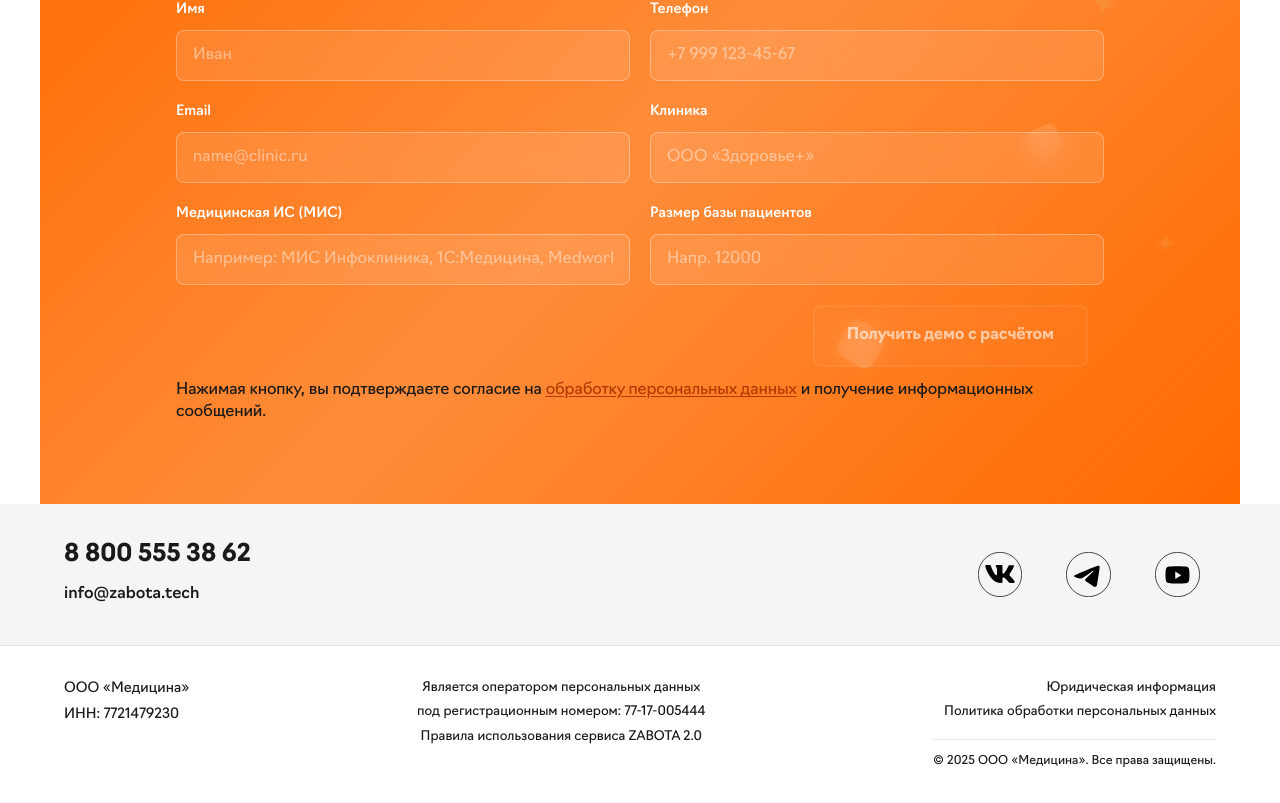
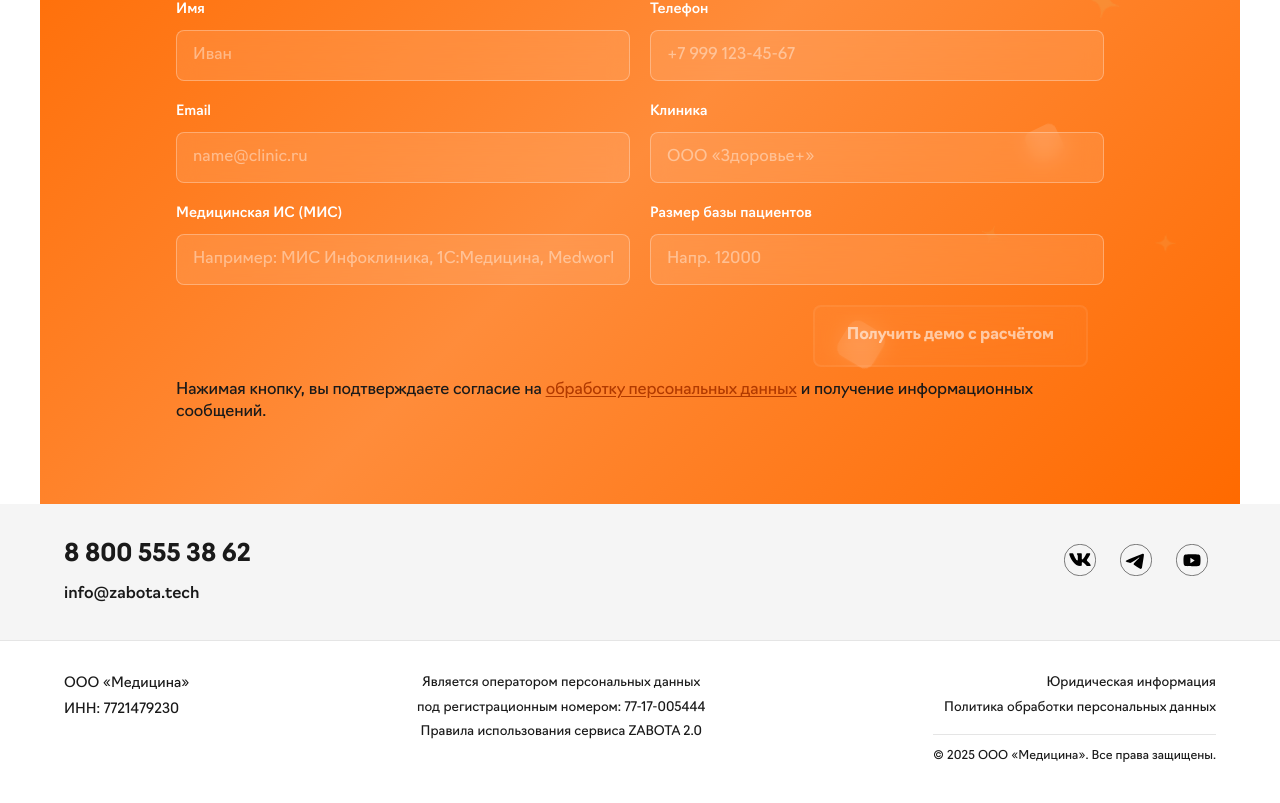
Before and after one commit to pilipenkosv-droid/zbt-calculator-v5.3, a React (Vite) app: page / in a window 1280 px wide. Shown: the part 4225-5028 px from the top of the page. Built offline with nearby package versions, Linux system fonts and the light colour scheme.

Commit message:
ИСПРАВЛЕНО: Уменьшены иконки соц сетей и оптимизированы отступы для лучшего размещения

```diff
--- a/src/App.css
+++ b/src/App.css
@@ -52,14 +52,14 @@
 
 .footer-social {
   display: flex;
-  gap: 12px;
+  gap: 8px; /* Уменьшено с 12px до 8px */
 }
 
 .social-link {
   display: flex;
   align-items: center;
   justify-content: center;
-  padding: 16px;
+  padding: 8px; /* Уменьшено с 16px до 8px */
   text-decoration: none;
   transition: all 0.2s ease;
 }
@@ -69,8 +69,8 @@
 }
 
 .social-icon {
-  width: 44.8px; /* Уменьшено на 30% (64px * 0.7 = 44.8px) */
-  height: 44.8px; /* Уменьшено на 30% (64px * 0.7 = 44.8px) */
+  width: 32px; /* Уменьшено до 32px для лучшего размещения */
+  height: 32px; /* Уменьшено до 32px для лучшего размещения */
   object-fit: contain;
   filter: brightness(0) saturate(100%);
 }
@@ -157,6 +157,20 @@
   .footer-left {
     justify-content: center;
   }
+
+  /* Мобильные стили для иконок соц сетей */
+  .footer-social {
+    gap: 6px; /* Еще меньше gap для мобильных */
+  }
+
+  .social-link {
+    padding: 6px; /* Еще меньше padding для мобильных */
+  }
+
+  .social-icon {
+    width: 28px; /* Еще меньше размер для мобильных */
+    height: 28px;
+  }
 }
 
 /* Стили для кнопки "Подробнее" в калькуляторе */
--- a/src/platforms/mobile/MobileApp.tsx
+++ b/src/platforms/mobile/MobileApp.tsx
@@ -188,7 +188,7 @@ const MobileApp: React.FC<MobileAppProps> = ({ detection }) => {
         <footer className="footer" style={{ marginTop: '80px' }}> {/* Увеличен отступ с 48px до 80px */}
           <div className="footer-top">
             <div className="footer-container">
-              <div className="footer-social" style={{ display: 'flex', justifyContent: 'center', gap: '16px' }}>
+              <div className="footer-social" style={{ display: 'flex', justifyContent: 'center', gap: '8px' }}>
                 <a href="#" className="social-link" aria-label="ВКонтакте">
                   <img src="/images/3.svg" alt="VK" className="social-icon" />
                 </a>
```
